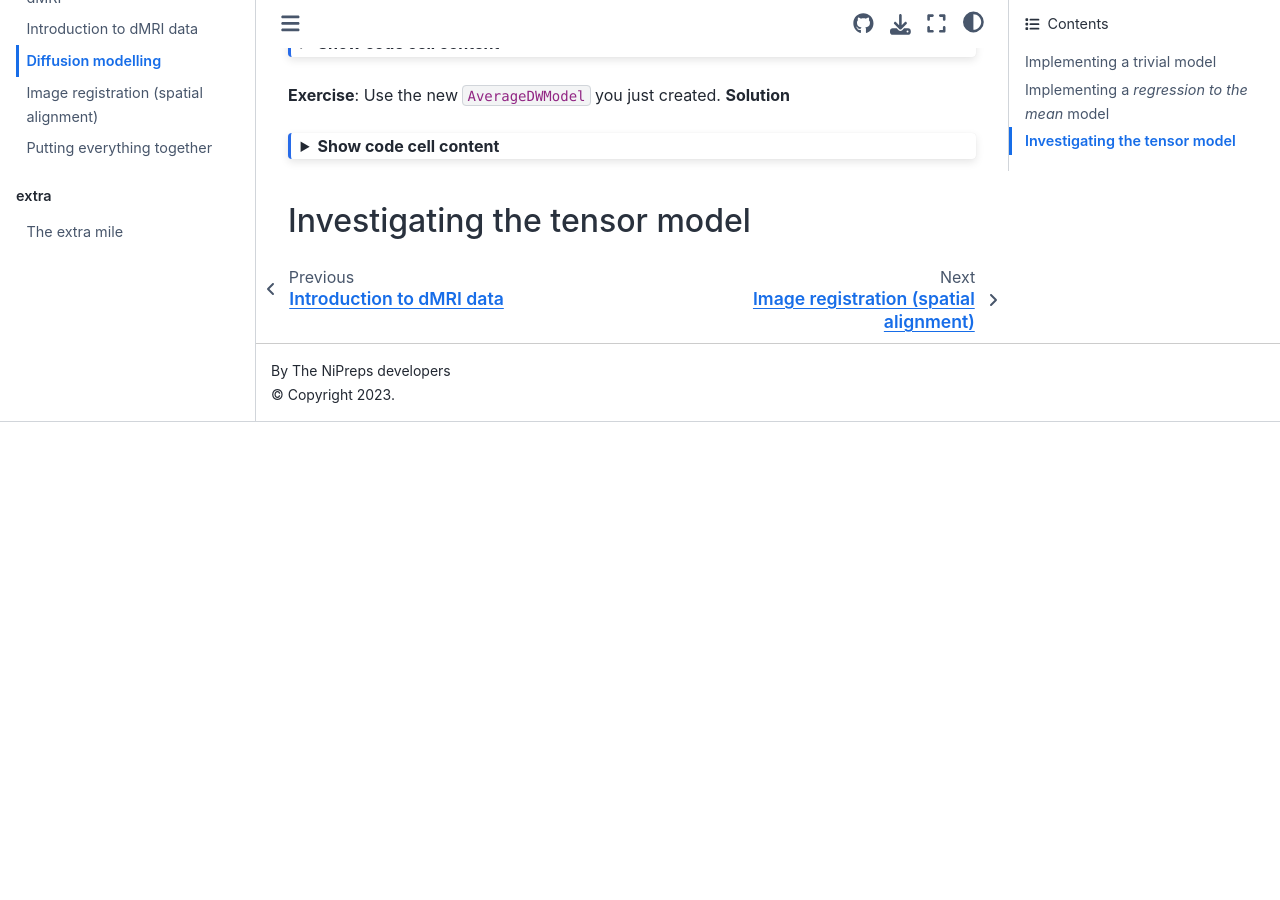
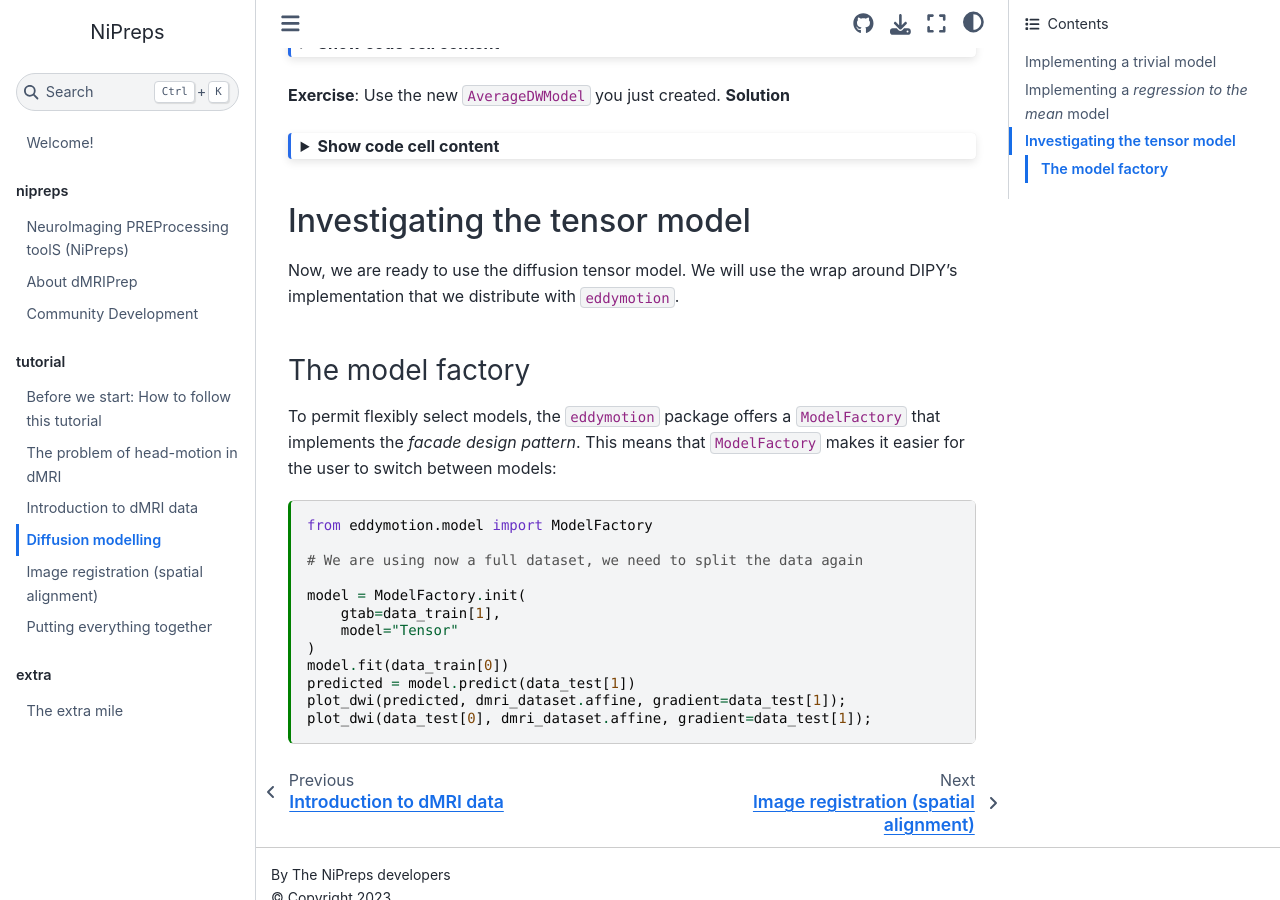
Before and after one commit to nipreps/nipreps-book, a Jupyter Book: the page built from docs/head-motion/models.md, in a window 1280 px wide and 900 px high, scrolled down 2467 px. Built offline with Jupyter Book 1.0.4 settings and Sphinx 7.4.7 and the Sphinx Book theme 1.1.4, drawn with Linux system fonts in a browser that asks for light colours; before the commit the page ends 2889 px from its top, so only the background shows below that.

Commit message:
wip: debugging tensor model

````diff
--- a/docs/_config.yml
+++ b/docs/_config.yml
@@ -12,6 +12,7 @@
 
 # Execution settings
 execute:
+  timeout: 300
   execute_notebooks: auto
 
 # HTML-specific settings
--- a/docs/head-motion/models.md
+++ b/docs/head-motion/models.md
@@ -156,3 +156,45 @@
 ```
 
 ## Investigating the tensor model
+
+Now, we are ready to use the diffusion tensor model.
+We will use the wrap around DIPY's implementation that we distribute with `eddymotion`.
+
+```{code-cell} python
+:tags: [remove-cell]
+from tempfile import mkstemp
+from pathlib import Path
+import requests
+
+if dmri_dataset._filepath.exists():
+    dmri_dataset._filepath.unlink()
+url = "https://files.osf.io/v1/resources/8k95s/providers/osfstorage/6070b4c2f6585f03fb6123a2"
+datapath = Path(mkstemp(suffix=".h5")[1])
+if datapath.stat().st_size == 0:
+    datapath.write_bytes(
+        requests.get(url, allow_redirects=True).content
+    )
+
+dmri_dataset = DWI.from_filename(datapath)
+datapath.unlink()
+data_train, data_test = dmri_dataset.logo_split(88, with_b0=True)
+```
+
+### The model factory
+To permit flexibly select models, the `eddymotion` package offers a `ModelFactory` that implements the *facade design pattern*.
+This means that `ModelFactory` makes it easier for the user to switch between models:
+
+```{code-cell} python
+from eddymotion.model import ModelFactory
+
+# We are using now a full dataset, we need to split the data again
+
+model = ModelFactory.init(
+    gtab=data_train[1],
+    model="Tensor"
+)
+model.fit(data_train[0])
+predicted = model.predict(data_test[1])
+plot_dwi(predicted, dmri_dataset.affine, gradient=data_test[1]);
+plot_dwi(data_test[0], dmri_dataset.affine, gradient=data_test[1]);
+```
--- a/requirements.txt
+++ b/requirements.txt
@@ -10,4 +10,5 @@
 nitransforms
 niworkflows
 numpy
+requests
 sphinx-exercise
````
